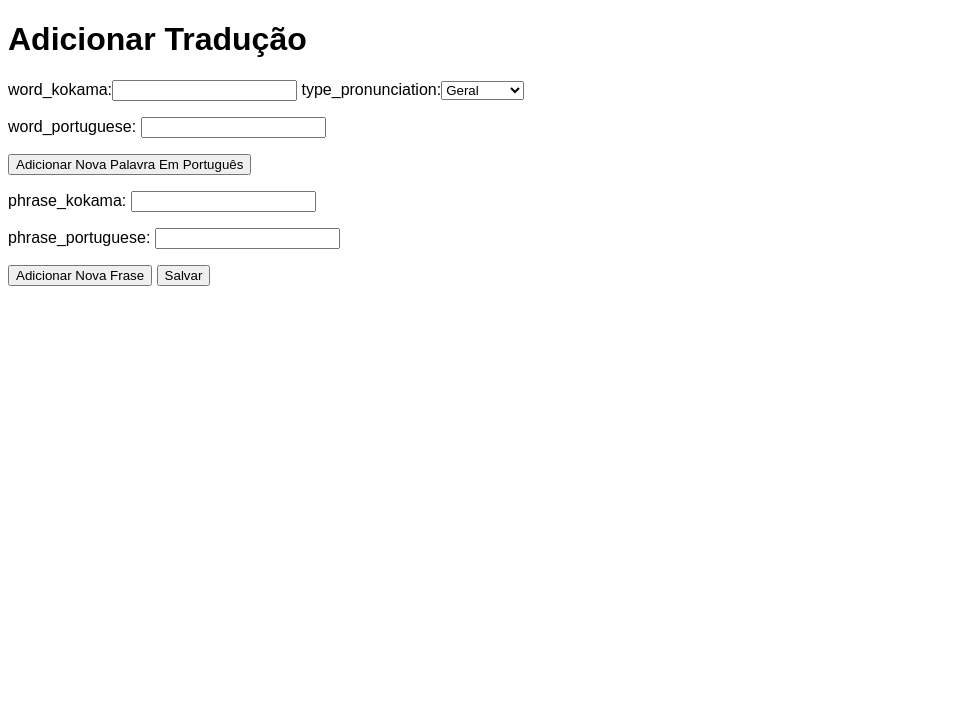
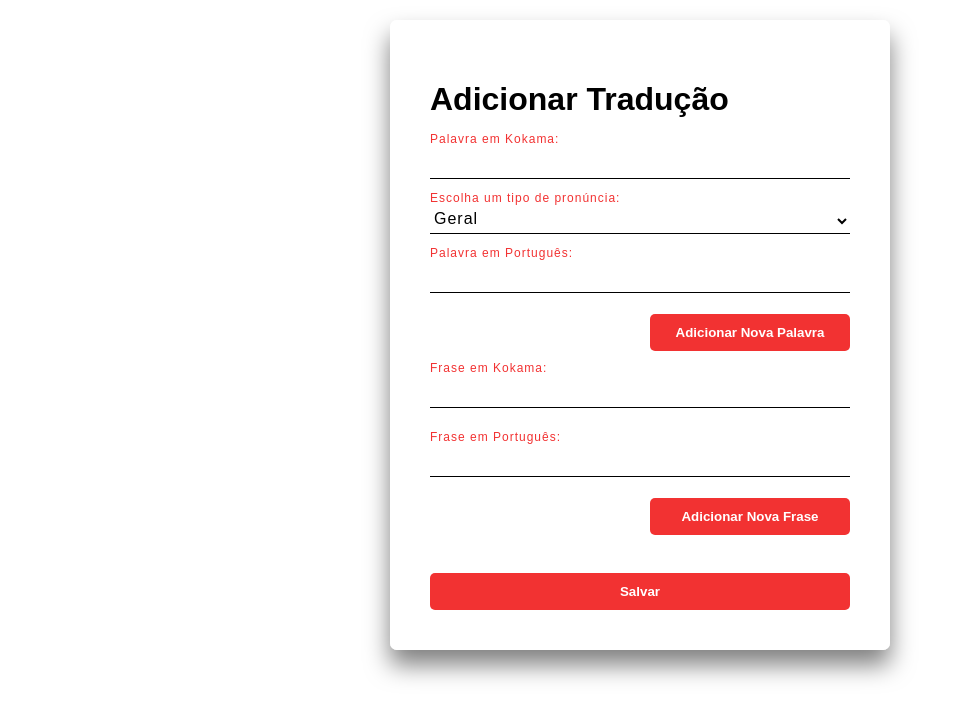
Before and after one commit to fga-eps-mds/2020.2-Projeto-Kokama-Usuario, a Django app: page /traducao/adicionar_traducao/1 in a window 1280 px wide. Shown: the part 80-800 px from the top of the page, without its empty margins (0-960 px from the left). Run offline with Django 3.2, Linux system fonts and the light colour scheme.

Commit message:
add style to add word page

```diff
--- a/static/css/common/style.css
+++ b/static/css/common/style.css
@@ -104,10 +104,16 @@ body {
   left: 0;
   letter-spacing: 1px;
   padding: 10px 0;
-  font-size: 16px;
-  color: #000000;
+  /* font-size: 16px;
+  color: #000000; */
   pointer-events: none;
   transition: 0.5s;
+
+
+
+  top: -18px;
+  color: #f23232;
+  font-size: 12px;
 }
 
 .input-box input {
@@ -123,13 +129,13 @@ body {
   background: transparent;
 }
 
-.input-box input:focus ~ label,
+/* .input-box input:focus ~ label,
 .input-box input:valid ~ label {
   top: -18px;
   left: 0;
   color: #f23232;
   font-size: 12px;
-}
+} */
 
 .submit-buttom {
   background: #f23232;
@@ -149,6 +155,12 @@ body {
   background-color: #ffffff;
   border: 1px solid #f23232;
   color: #000000;
+}
+
+.small-button {
+  width: 200px;
+  margin-bottom: 18px;
+  margin-top: -18px;
 }
 
 .content-top {
@@ -217,3 +229,32 @@ body {
 .fas.fa-trash:hover {
   font-size: 20px;
 }
+
+.drop-down-box {
+  display: flex;
+  position: relative;
+  color: #f23232;
+}
+
+.drop-down-text {
+  position: absolute;
+  top: -18px;
+  letter-spacing: 1px;
+  font-size: 12px;
+}
+
+.drop-down-box select {
+  border: none;
+  outline: none;
+  margin-bottom: 20px;
+  padding-bottom: 5px;
+  border-bottom: 1px solid #000000;
+  background-color: #ffffff;
+  width: 100%;
+  font-size: 16px;
+  letter-spacing: 1px;
+}
+
+.right-align{
+  text-align: right;
+}
--- a/translate/forms.py
+++ b/translate/forms.py
@@ -5,26 +5,26 @@ from django.core.validators import RegexValidator
 
 class PhraseForm(forms.Form):
     phrase_kokama = forms.RegexField(
-        label='phrase_kokama',
+        label='',
         regex='.*<.+>.*',
         error_messages={'invalid': ("A frase deve conter uma palavra destacada com <>. Ex: <panara>.")},
     )
 
     phrase_portuguese = forms.RegexField(
-        label='phrase_portuguese',
+        label='',
         regex='.*<.+>.*',
         error_messages={'invalid': ("A frase deve conter uma palavra destacada com <>. Ex: <banana>.")},
     )
 
 class WordKokamaForm(forms.Form):
     word_kokama = forms.CharField(
-        label='word_kokama',
+        label='',
         error_messages={'required': 'Preencha este campo.'}
     )
 
 class WordPortugueseForm(forms.Form):
     word_portuguese = forms.CharField(
-         label='word_portuguese',
+         label='',
          error_messages={'required': 'Preencha este campo.'}
     )
 
@@ -35,7 +35,7 @@ class PronunciationChoisesForm(forms.Form):
             ("2", "Feminino"),
             ("3", "Masculino"),
         ),
-        label='type_pronunciation',
+        label='',
     )
 
 PhraseFormSet = formset_factory(
--- a/translate/templates/add_word.html
+++ b/translate/templates/add_word.html
@@ -3,30 +3,54 @@
 {% block title %}Adicionar Tradução{% endblock %}
 
 {% block content %}
+<div class='content-box'>
     <h1>Adicionar Tradução</h1>
     <form id="form-container" method="POST">
         {% csrf_token %}
+        <div class="input-box">
             {{word_kokama_form}}
+            <label>Palavra em Kokama:</label>
+        </div>
 
+        <div class="drop-down-box">
+            <label class="drop-down-text" for="type_pronunciation">
+                Escolha um tipo de pronúncia:
+            </label>
             {{pronunciation_choises_form}}
+        </div>
 
         {{word_portuguses_formset.management_form}}
         {% for form in word_portuguses_formset %}
-        <div class = "word-portuguese-form">
-            {{form.as_p}}
+        <div class="word-portuguese-form">
+            <div class="input-box">
+                {{form}}
+                <label>Palavra em Português:</label>
+            </div>
         </div>
         {% endfor %}
-        <button id="add-portuguse-word-form" type="button">Adicionar Nova Palavra Em Português</button>
+        <div class="right-align" id="box-word-portuguese-form">
+            <button class="submit-buttom small-button" id="add-portuguse-word-form" type="button">Adicionar Nova Palavra</button>
+        </div>
 
         {{phrase_formset.management_form}}
         {% for form in phrase_formset %}
         <div class="phrase-form">
-        {{form.as_p}}
+            <div class="input-box">
+                {{form.phrase_kokama}}
+                <label>Frase em Kokama:</label>
+            </div>
+            <div class="input-box">
+                {{form.phrase_portuguese}}
+                <label>Frase em Português:</label>
+            </div>
         </div>
         {% endfor %}
-        <button id="add-phrase-form" type="button">Adicionar Nova Frase</button>
-        <button type="submit">Salvar</button>
+        <div class="right-align" id="box-phrase-form">
+            <button class="submit-buttom small-button" id="add-phrase-form" type="button">Adicionar Nova Frase</button>
+            <button class="submit-buttom" type="submit">Salvar</button>
+        </div>
     </form>
+</div>
 
 
 <script>
@@ -35,40 +59,40 @@
     let addPhraseButton = document.querySelector("#add-phrase-form")
     let totalPhraseForms = document.querySelector("#id_phrase-TOTAL_FORMS")
 
-        let phraseFormNum = phraseForm.length-1
+    let phraseFormNum = phraseForm.length - 1
     addPhraseButton.addEventListener('click', addPhraseForm)
 
-        function addPhraseForm(e){
+    function addPhraseForm(e) {
         e.preventDefault()
 
         let newForm = phraseForm[0].cloneNode(true)
-            let formRegex = RegExp(`phrase-(\\d){1}-`,'g')
+        let formRegex = RegExp(`phrase-(\\d){1}-`, 'g')
 
         phraseFormNum++
         newForm.innerHTML = newForm.innerHTML.replace(formRegex, `form-${phraseFormNum}-`)
-            container.insertBefore(newForm, addPhraseButton)
+        container.insertBefore(newForm, document.querySelector("#box-phrase-form"))
 
-            totalPhraseForms.setAttribute('value', `${phraseFormNum+1}`)
+        totalPhraseForms.setAttribute('value', `${phraseFormNum + 1}`)
     }
 
     let wordPortuguseForm = document.querySelectorAll(".word-portuguese-form")
     let addWordPortugueseButton = document.querySelector("#add-portuguse-word-form")
     let totalWordPortugueseForms = document.querySelector("#id_word-portuguese-TOTAL_FORMS")
 
-        let formWordPortugueseNum = wordPortuguseForm.length-1
+    let formWordPortugueseNum = wordPortuguseForm.length - 1
     addWordPortugueseButton.addEventListener('click', addWordPortugueseForm)
 
-        function addWordPortugueseForm(e){
+    function addWordPortugueseForm(e) {
         e.preventDefault()
 
         let newForm = wordPortuguseForm[0].cloneNode(true)
-            let formRegex = RegExp(`word-portuguese-(\\d){1}-`,'g')
+        let formRegex = RegExp(`word-portuguese-(\\d){1}-`, 'g')
 
         formWordPortugueseNum++
         newForm.innerHTML = newForm.innerHTML.replace(formRegex, `form-${formWordPortugueseNum}-`)
-            container.insertBefore(newForm, addWordPortugueseButton)
+        container.insertBefore(newForm, document.querySelector("#box-word-portuguese-form"))
 
-            totalWordPortugueseForms.setAttribute('value', `${formWordPortugueseNum+1}`)
+        totalWordPortugueseForms.setAttribute('value', `${formWordPortugueseNum + 1}`)
     }
 </script>
 {% endblock %}
```
Lines whose indentation alone changed are shown as unchanged.
